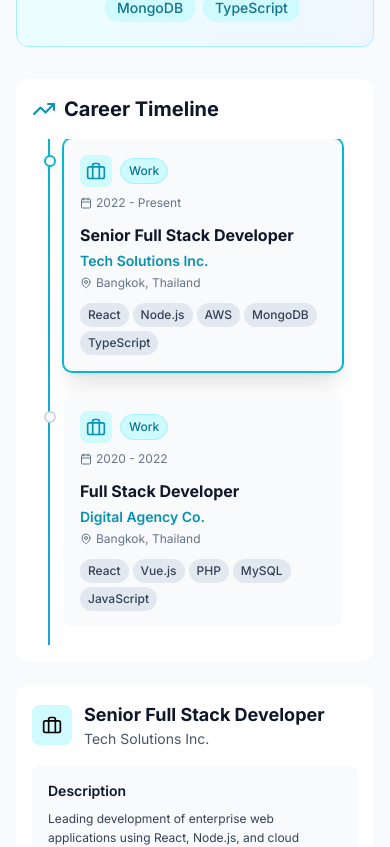
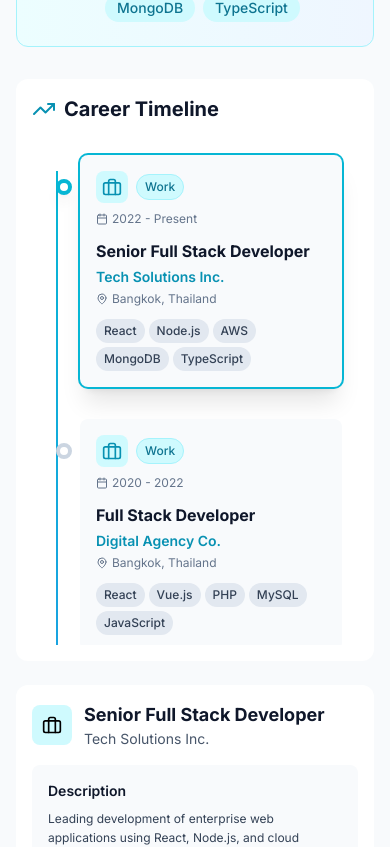
Before and after one commit to Akushu2357/portfolio, a React (Vite) app: page / in a window 390 px wide. Shown: the part 3360-4207 px from the top of the page. Built offline with nearby package versions, Linux system fonts and the light colour scheme; the HTML template or start-up script is replaced by a standard one.

Commit message:
Fix Timeline Circle Positioning with Proper Spacing

```diff
--- a/src/components/Experience.jsx
+++ b/src/components/Experience.jsx
@@ -185,12 +185,12 @@ const Experience = () => {
             </h3>
             <div className="max-h-[60vh] overflow-y-auto scrollbar-hide">
               {/* Timeline Container with proper padding for circles */}
-              <div className="relative pl-8 pr-4">
+              <div className="relative pl-12 pr-4 py-4">
                 {/* Vertical Timeline Line - positioned to align with circles */}
-                <div className="absolute left-4 top-0 bottom-0 w-0.5 bg-gradient-to-b from-cyan-500 to-blue-500"></div>
+                <div className="absolute left-6 top-8 bottom-8 w-0.5 bg-gradient-to-b from-cyan-500 to-blue-500"></div>
 
                 {/* Timeline Items */}
-                <div className="space-y-6 sm:space-y-8">
+                <div className="space-y-8 sm:space-y-10">
                   {experiences.map((exp, index) => (
                     <div
                       key={exp.id}
@@ -199,8 +199,8 @@ const Experience = () => {
                       }`}
                       onClick={() => handleExperienceClick(index)}
                     >
-                      {/* Timeline Node - Properly positioned within container */}
-                      <div className={`absolute left-[-20px] top-4 w-3 h-3 sm:w-4 sm:h-4 bg-white border-2 sm:border-4 rounded-full z-10 transition-all duration-300 ${
+                      {/* Timeline Node - Properly centered with adequate spacing */}
+                      <div className={`absolute left-[-24px] top-6 w-4 h-4 bg-white border-4 rounded-full z-10 transition-all duration-300 ${
                         selectedExperience === index ? 'border-cyan-500 bg-cyan-500 shadow-lg' : 'border-slate-300'
                       }`}></div>
 
```
